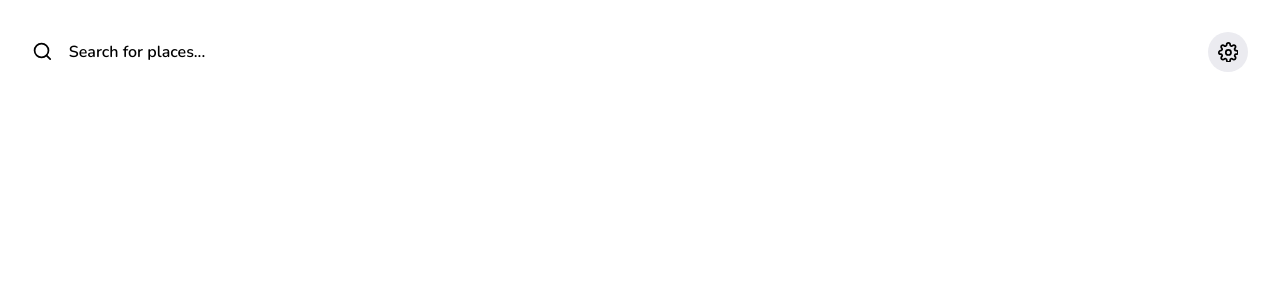
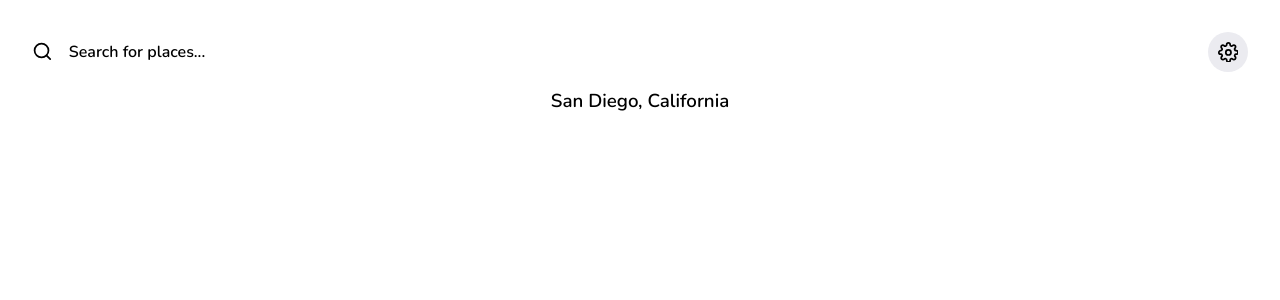
Before and after one commit to henriquebcustodio/weather-app, a React (Create React App) app: page / in a window 1280 px wide. Shown: the top 300 px of the page. Built offline with nearby package versions, Linux system fonts and the light colour scheme; no server answers.

Commit message:
Added integration with the Open Weather API

```diff
--- a/src/App.js
+++ b/src/App.js
@@ -2,13 +2,16 @@ import Mobile from "./layouts/Mobile";
 import { ThemeProvider } from "styled-components";
 import colorScheme from "./colors/color-scheme";
 import CityProvider from "./context/CityProvider";
+import WeatherProvider from "./context/WeatherProvider";
 
 const App = () => {
     return (
         <CityProvider>
-            <ThemeProvider theme={colorScheme}>
-                <Mobile />
-            </ThemeProvider>
+            <WeatherProvider>
+                <ThemeProvider theme={colorScheme}>
+                    <Mobile />
+                </ThemeProvider>
+            </WeatherProvider>
         </CityProvider>
     );
 };
--- /dev/null
+++ b/src/components/common/CityName.js
@@ -0,0 +1,30 @@
+import { useContext } from 'react';
+import styled from 'styled-components';
+import CityContext from '../../context/city-context';
+
+const NameWrapper = styled.section`
+    display: flex;
+    width: 100%;
+    margin-top: 1rem;
+    align-items: center;
+    justify-content: center;
+
+    h1 {
+        margin: 0;
+        font-weight: 600;
+    }
+`;
+
+const CityName = () => {
+    const { city } = useContext(CityContext);
+    const cityName = city.name;
+    const cityRegion = city.region;
+
+    return (
+        <NameWrapper>
+            <h1>{cityName}, {cityRegion}</h1>
+        </NameWrapper>
+    );
+};
+
+export default CityName;
--- a/src/components/common/Search/Search.js
+++ b/src/components/common/Search/Search.js
@@ -60,6 +60,7 @@ const Search = props => {
 
     useEffect(() => {
         const fetchData = async query => {
+            try {
                 const response = await geoDBApi.get("/cities", {
                     params: {
                         limit: 10,
@@ -67,6 +68,9 @@ const Search = props => {
                     }
                 });
                 return response.data.data;
+            } catch (err) {
+                console.log('An error has ocurred while fetching city data.', err);
+            }
         };
 
         const timer = setTimeout(async () => {
--- a/src/components/common/Search/SearchListItem.js
+++ b/src/components/common/Search/SearchListItem.js
@@ -10,7 +10,6 @@ const ListItem = styled.li`
 const SearchListItem = props => {
 
     const clickHandler = () => {
-        console.log('hello');
         props.onClick(props.data);
     };
 
--- /dev/null
+++ b/src/context/WeatherProvider.js
@@ -0,0 +1,46 @@
+import { useContext, useEffect, useState } from 'react';
+import WeatherContext from './weather-context';
+import CityContext from './city-context';
+import weatherAPI, { weatherAPIKey } from '../services/weather-api';
+
+const WeatherProvider = props => {
+    const [weatherData, setWeatherData] = useState({});
+    const [isBusy, setIsBusy] = useState(false);
+    const cityCtx = useContext(CityContext);
+    const { city } = cityCtx;
+
+    useEffect(() => {
+        const fetchData = async () => {
+            setIsBusy(true);
+            try {
+                const response = await weatherAPI.get('onecall', {
+                    params: {
+                        lat: city.latitude,
+                        lon: city.longitude,
+                        exclude: 'minutely',
+                        appid: weatherAPIKey
+                    }
+                });
+                setWeatherData(response.data);
+            } catch (err) {
+                console.log('An error has ocurred while fetching weather data.', err);
+            }
+            setIsBusy(false);
+        };
+        fetchData();
+    }, [city]);
+
+    const weatherContext = {
+        weatherData: weatherData,
+        isBusy: isBusy,
+    };
+
+    return (
+        <WeatherContext.Provider value={weatherContext} >
+            {props.children}
+        </WeatherContext.Provider>
+    );
+
+};
+
+export default WeatherProvider;
--- /dev/null
+++ b/src/context/weather-context.js
@@ -0,0 +1,7 @@
+import React from 'react';
+
+const WeatherContext = React.createContext({
+    weatherData: {}
+});
+
+export default WeatherContext;
--- a/src/layouts/Mobile.js
+++ b/src/layouts/Mobile.js
@@ -1,4 +1,5 @@
 import styled from 'styled-components';
+import CityName from '../components/common/CityName';
 import Header from '../components/mobile/Header';
 
 const MobileWrapper = styled.section`
@@ -9,6 +10,7 @@ const Mobile = () => {
     return (
         <MobileWrapper>
             <Header />
+            <CityName />
         </MobileWrapper>
     );
 };
--- /dev/null
+++ b/src/services/weather-api.js
@@ -0,0 +1,9 @@
+import axios from 'axios';
+
+const weatherAPI = axios.create({
+    baseURL: 'https://api.openweathermap.org/data/2.5/',
+});
+
+export const weatherAPIKey = '2d4d65e8740002073865867d3f090084';
+
+export default weatherAPI;
```
Lines whose indentation alone changed are shown as unchanged.
